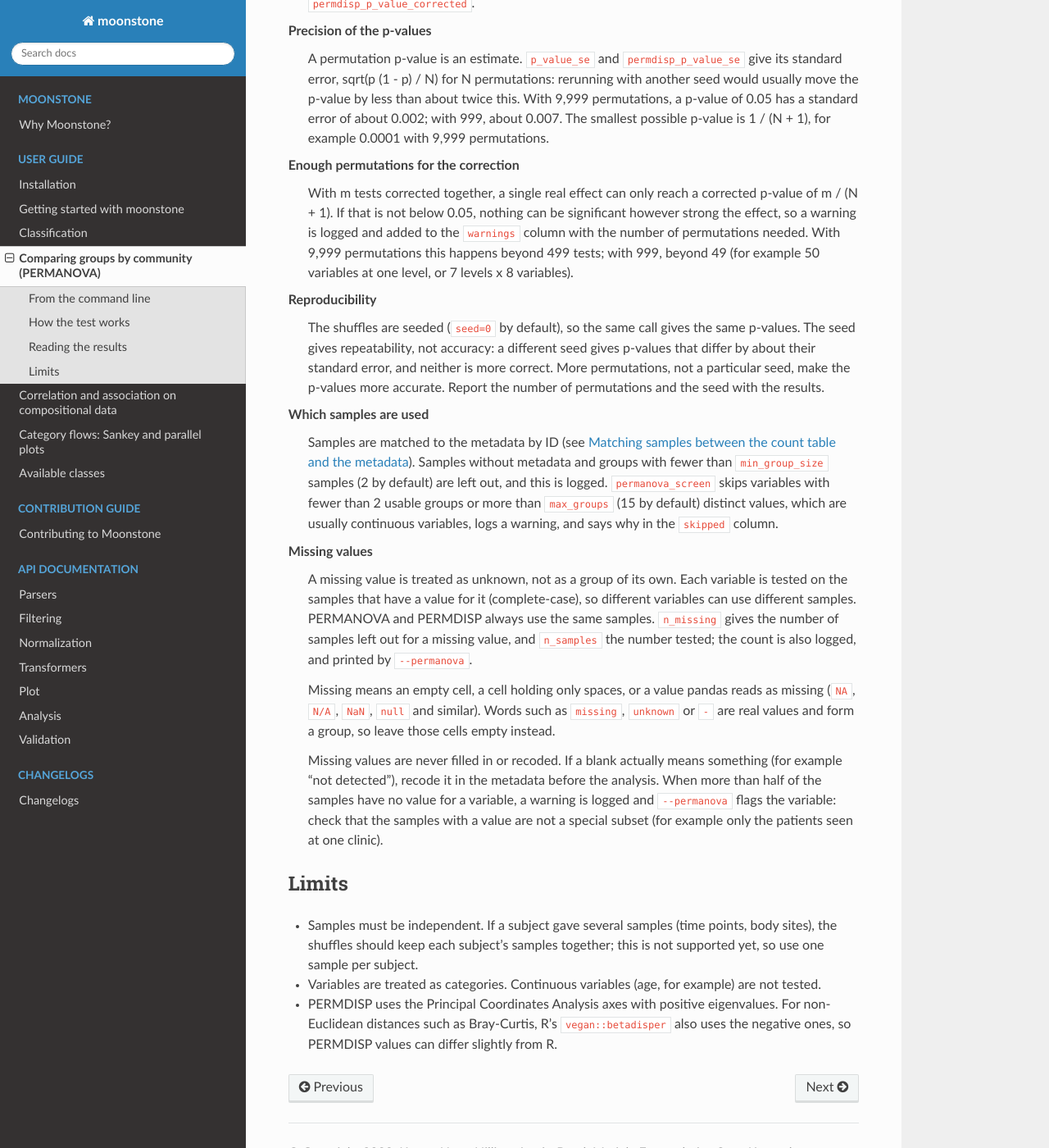
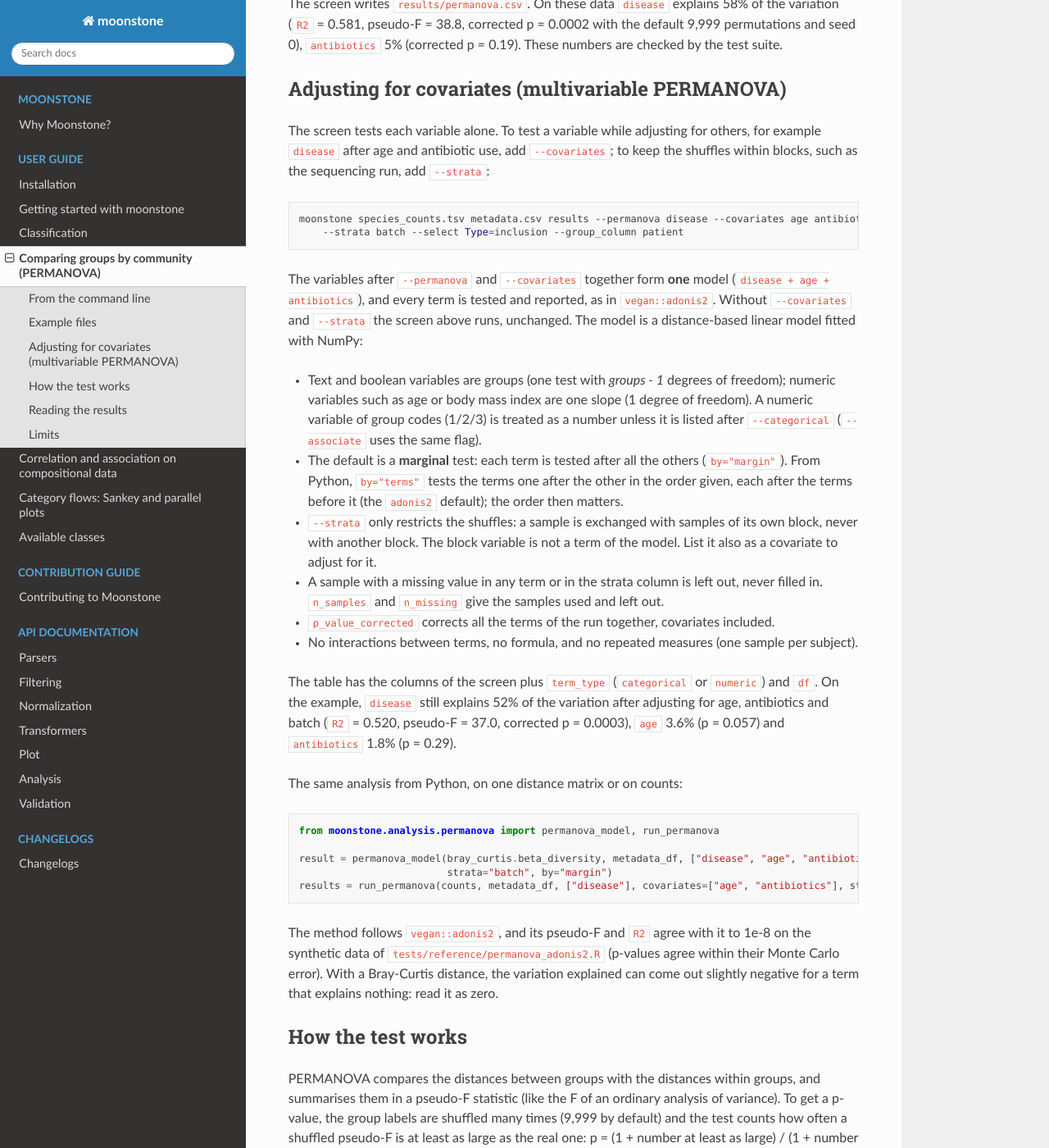
Before and after one commit to motleystate/moonstone, a Sphinx documentation site: the page built from docs/user_guide/permanova.rst, in a window 1280 px wide and 1400 px high, scrolled down 2321 px. Shown: the whole window at 82% size. Built offline with Sphinx 7.4.7 and the Read the Docs theme 3.1.0, drawn with Linux system fonts in a browser that asks for light colours; some of the changed text lies outside the part shown.

Commit message:
Add multivariable PERMANOVA with covariates, strata and per-term PERMDISP (#152)
Distance-based linear model in NumPy as in vegan::adonis2: marginal ("margin",
default) or sequential ("terms") tests, numeric and categorical terms, and
permutations restricted within strata. PERMDISP runs per categorical term
(not applicable for numeric terms). CLI: --covariates and --strata with
--permanova; --covariates/--categorical/--select are reused.

Checked against adonis2 and betadisper outputs saved in tests/reference/.

```diff
--- a/docs/user_guide/examples/make_examples.py
+++ b/docs/user_guide/examples/make_examples.py
@@ -1,9 +1,10 @@
 """
-Write the synthetic example files used in the user guide (docs/user_guide/correlation.rst).
+Write the synthetic example files used in the user guide (docs/user_guide/correlation.rst and permanova.rst).
 
 All values are simulated: 30 patients sampled at inclusion and at delivery. Gardnerella vaginalis, Fannyhessea
 vaginae and Prevotella bivia are higher, and Lactobacillus crispatus lower, in patients with bacterial vaginosis (bv);
-the resistance gene tetM follows Gardnerella vaginalis. Run from this folder: python make_examples.py
+the resistance gene tetM follows Gardnerella vaginalis; batch (a sequencing run, same for both samples of a
+patient) is unrelated to everything else. Run from this folder: python make_examples.py
 """
 import numpy as np
 import pandas as pd
@@ -58,6 +59,8 @@ def main(n_patients=30, seed=2026):
         values[rng.random(n) < 0.25] = 0
         genes.loc[gene] = values
     genes.to_csv('resistance_genes.csv')
+    # drawn last, from its own generator, so the other files do not change (docs/user_guide/permanova.rst)
+    metadata['batch'] = np.random.default_rng(seed + 1).choice(['run1', 'run2', 'run3'], n_patients)[patient]
     metadata.to_csv('metadata.csv', index=False)
 
 
--- a/docs/user_guide/permanova.rst
+++ b/docs/user_guide/permanova.rst
@@ -78,6 +78,80 @@ Levels with a single taxon
     With one taxon (often the kingdom), Bray-Curtis only compares total reads, not community composition, so the
     level is skipped.
 
+Example files
+=============
+
+Synthetic example files are in ``docs/user_guide/examples/`` (written by ``make_examples.py``, all values simulated,
+never real patients):
+
+* ``species_counts.tsv``: tab-separated, one row per species, the seven taxonomy columns first (``kingdom`` ...
+  ``species``), then one column per sample (``S001`` ...).
+* ``metadata.csv``: one row per sample. The first column holds the sample names and must match the count columns;
+  the other columns are the variables: ``disease`` (``bv`` or ``healthy``), ``age`` (a number), ``antibiotics``
+  (``yes`` or ``no``), ``batch`` (the sequencing run, ``run1`` to ``run3``), ``patient`` and ``Type``.
+
+Each patient has two samples (``Type`` is ``inclusion`` or ``delivery``). PERMANOVA needs independent samples, so
+the commands below keep one sample per patient with ``--select Type=inclusion``, and ``--group_column patient``
+makes the run stop if a patient still has two samples. Run them from the ``examples`` folder:
+
+.. code-block:: bash
+
+    # one variable at a time (the screen), 30 samples
+    moonstone species_counts.tsv metadata.csv results --permanova disease antibiotics --select Type=inclusion \
+        --group_column patient
+
+The screen writes ``results/permanova.csv``. On these data ``disease`` explains 58% of the variation (``R2`` = 0.581,
+pseudo-F = 38.8, corrected p = 0.0002 with the default 9,999 permutations and seed 0), ``antibiotics`` 5%
+(corrected p = 0.19). These numbers are checked by the test suite.
+
+Adjusting for covariates (multivariable PERMANOVA)
+==================================================
+
+The screen tests each variable alone. To test a variable while adjusting for others, for example ``disease`` after
+age and antibiotic use, add ``--covariates``; to keep the shuffles within blocks, such as the sequencing run, add
+``--strata``:
+
+.. code-block:: bash
+
+    moonstone species_counts.tsv metadata.csv results --permanova disease --covariates age antibiotics \
+        --strata batch --select Type=inclusion --group_column patient
+
+The variables after ``--permanova`` and ``--covariates`` together form **one** model (``disease + age +
+antibiotics``), and every term is tested and reported, as in ``vegan::adonis2``. Without ``--covariates`` and
+``--strata`` the screen above runs, unchanged. The model is a distance-based linear model fitted with NumPy:
+
+* Text and boolean variables are groups (one test with *groups - 1* degrees of freedom); numeric variables such as
+  age or body mass index are one slope (1 degree of freedom). A numeric variable of group codes (1/2/3) is treated
+  as a number unless it is listed after ``--categorical`` (``--associate`` uses the same flag).
+* The default is a **marginal** test: each term is tested after all the others (``by="margin"``). From Python,
+  ``by="terms"`` tests the terms one after the other in the order given, each after the terms before it (the
+  ``adonis2`` default); the order then matters.
+* ``--strata`` only restricts the shuffles: a sample is exchanged with samples of its own block, never with another
+  block. The block variable is not a term of the model. List it also as a covariate to adjust for it.
+* A sample with a missing value in any term or in the strata column is left out, never filled in. ``n_samples`` and
+  ``n_missing`` give the samples used and left out.
+* ``p_value_corrected`` corrects all the terms of the run together, covariates included.
+* No interactions between terms, no formula, and no repeated measures (one sample per subject).
+
+The table has the columns of the screen plus ``term_type`` (``categorical`` or ``numeric``) and ``df``. On the
+example, ``disease`` still explains 52% of the variation after adjusting for age, antibiotics and batch
+(``R2`` = 0.520, pseudo-F = 37.0, corrected p = 0.0003), ``age`` 3.6% (p = 0.057) and ``antibiotics`` 1.8%
+(p = 0.29).
+
+The same analysis from Python, on one distance matrix or on counts:
+
+.. code-block:: python
+
+    from moonstone.analysis.permanova import permanova_model, run_permanova
+
+    result = permanova_model(bray_curtis.beta_diversity, metadata_df, ["disease", "age", "antibiotics"],
+                             strata="batch", by="margin")
+    results = run_permanova(counts, metadata_df, ["disease"], covariates=["age", "antibiotics"], strata="batch")
+
+The method follows ``vegan::adonis2``, and its pseudo-F and ``R2`` agree with it to 1e-8 on the synthetic data of
+``tests/reference/permanova_adonis2.R`` (p-values agree within their Monte Carlo error). With a Bray-Curtis
+distance, the variation explained can come out slightly negative for a term that explains nothing: read it as zero.
+
 How the test works
 ==================
 
@@ -91,6 +165,12 @@ Reading the results
 ===================
 
 Dispersion check (PERMDISP)
+    In the multivariable table PERMDISP is run for each categorical term, on the same samples, and shown as
+    ``not applicable`` for numeric terms, which have no groups whose spread can be compared. PERMDISP is a
+    one-factor check: it compares the spread of the groups of one term and does **not** adjust it for the other
+    terms (neither does ``vegan``). A significant PERMANOVA term with a significant PERMDISP may therefore reflect
+    a difference in spread rather than in location.
+
     A significant PERMANOVA means the groups differ in their centre, in their spread, or both. The Permutational
     Analysis of Multivariate Dispersions (PERMDISP) tests the spread alone. If ``permdisp_p_value`` is also small,
     part or all of the PERMANOVA result may come from one group being more variable than the other, rather than
@@ -146,6 +226,10 @@ Limits
 
 * Samples must be independent. If a subject gave several samples (time points, body sites), the shuffles should
   keep each subject's samples together; this is not supported yet, so use one sample per subject.
-* Variables are treated as categories. Continuous variables (age, for example) are not tested.
+* In the screen, variables are treated as categories, and variables with many values are skipped. Test a continuous
+  variable (age, for example) with ``--covariates``, which treats it as a number.
 * PERMDISP uses the Principal Coordinates Analysis axes with positive eigenvalues. For non-Euclidean distances such
-  as Bray-Curtis, R's ``vegan::betadisper`` also uses the negative ones, so PERMDISP values can differ slightly from R.
+  as Bray-Curtis, R's ``vegan::betadisper`` also uses the negative ones, so PERMDISP values can differ slightly from
+  R. On the synthetic reference data (``tests/reference/permanova_adonis2.R``, 60 samples, Bray-Curtis) the PERMDISP
+  F differs from ``betadisper`` by 0.006 for a three-group term (F = 0.29) and by 0.003 for a two-group term
+  (F near 0); a p-value moves most when F is near 0 (0.95 against 0.996 there).
```
Also changed, not shown: docs/user_guide/examples/metadata.csv (+61 -61 lines), 10 other files.
